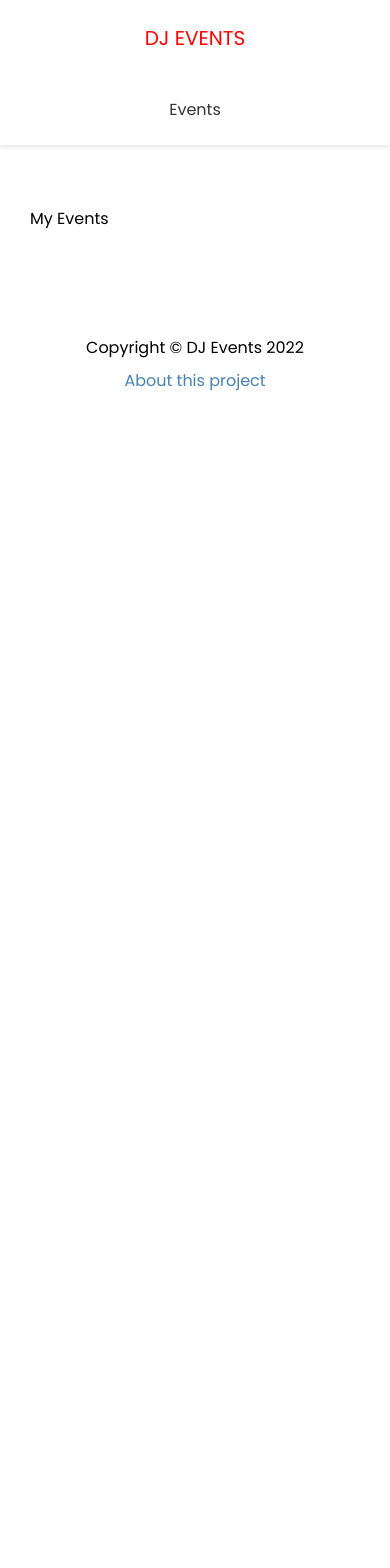
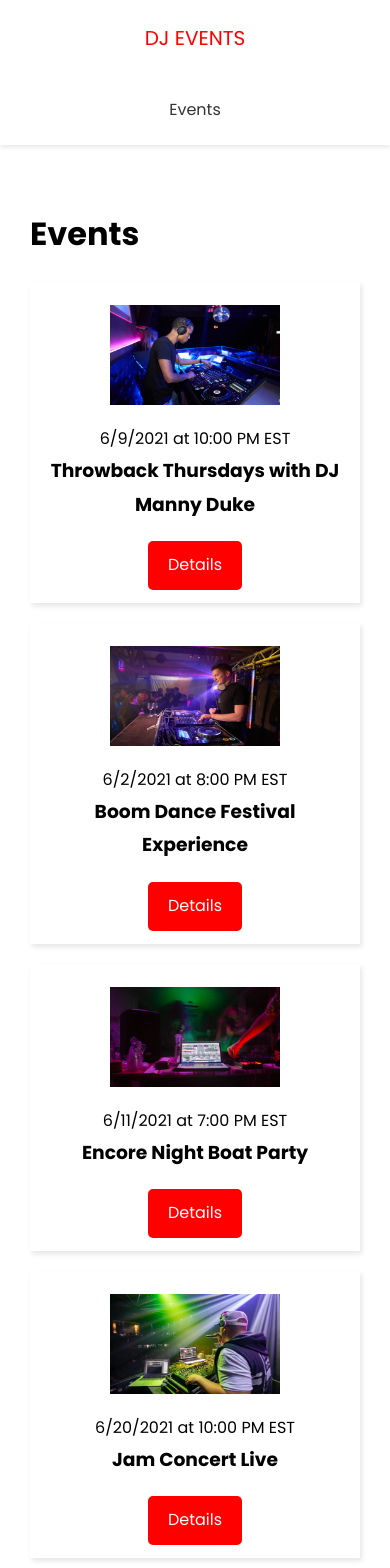
Before and after one commit to joaoferreira1989/next-strapi, a Next.js app: page /events in a window 390 px wide. Shown: the top 1568 px of the page. Before the commit the page ends 844 px from the top, so only its background shows below. Built offline with nearby package versions, Linux system fonts and the light colour scheme; no server answers.

Commit message:
List events and static paths

```diff
--- /dev/null
+++ b/components/event-item/event-item.js
@@ -0,0 +1,29 @@
+import Link from 'next/link'
+import Image from 'next/image'
+import styles from './event-item.module.css'
+
+export default function EventItem({ evt }) {
+  return (
+    <div className={styles.event}>
+      <div className={styles.img}>
+        <Image src={ evt.image ? evt.image : '/images/event-default.png' }
+          width={170}
+          height={100}
+        />
+      </div>
+
+      <div className={styles.info}>
+        <span>
+          {new Date(evt.date).toLocaleDateString('en-US')} at {evt.time}
+        </span>
+        <h3>{evt.name}</h3>
+      </div>
+
+      <div className={styles.link}>
+        <Link href={`/events/${evt.slug}`}>
+          <a className='btn'>Details</a>
+        </Link>
+      </div>
+    </div>
+  )
+}
--- /dev/null
+++ b/components/event-item/event-item.module.css
@@ -0,0 +1,28 @@
+.event {
+    display: flex;
+    justify-content: space-between;
+    align-items: center;
+    margin: 20px 0;
+    padding: 13px;
+    box-shadow: 2px 3px 5px rgba(0, 0, 0, 0.1);
+  }
+
+  .img {
+    flex: 1;
+    margin: 10px;
+  }
+
+  .info {
+    flex: 2;
+  }
+
+  @media (max-width: 600px) {
+    .event {
+      flex-direction: column;
+      text-align: center;
+    }
+
+    .info {
+      margin-bottom: 20px;
+    }
+  }
--- /dev/null
+++ b/config/index.js
@@ -0,0 +1 @@
+export const API_URL = process.env.NEXT_PUBLIC_API_URL || 'http://localhost:3000';
--- a/jsconfig.json
+++ b/jsconfig.json
@@ -2,7 +2,8 @@
     "compilerOptions": {
         "baseUrl": ".",
         "paths": {
-            "@/components/*": ["components/*"]
+            "@/components/*": ["components/*"],
+            "@/config/*": ["config/*"]
         }
     }
 }
--- /dev/null
+++ b/pages/api/events/[slug].js
@@ -0,0 +1,7 @@
+const { events } = require('./data.json');
+
+export default function handler(req, res) {
+    const event = events.filter((event) => event.slug === req.query.slug);
+
+    res.status(200).json(event)
+}
--- /dev/null
+++ b/pages/api/events/data.json
@@ -0,0 +1,76 @@
+{
+  "events": [
+    {
+      "id": "1",
+      "name": "Throwback Thursdays with DJ Manny Duke",
+      "slug": "throwback-thursdays-with-dj-manny-duke",
+      "venue": "Horizon Club",
+      "address": "919 3rd Ave New York, New York(NY), 10022",
+      "performers": "DJ Manny Duke",
+      "date": "June 09, 2021",
+      "time": "10:00 PM EST",
+      "description": "Featuring deep cuts, party anthems and remixes nostalgic songs from two of the best decades of music with the very best music from the 90's and 2000's",
+      "image": "/images/sample/event1.jpg"
+    },
+    {
+      "id": "2",
+      "name": "Boom Dance Festival Experience",
+      "slug": "boom-dance-festival-experience",
+      "venue": "Blackjacks",
+      "address": "966 Lexington Ave New York, New York(NY), 10021",
+      "performers": "DJ LUCK & MC NEAT, NICKY BLACKMARKET, DJ NICKY BLACKMARKET, RATPACK",
+      "date": "June 2, 2021",
+      "time": "8:00 PM EST",
+      "description": "It's looking more and more like we will be seeing events return in the summer! To celebrate this we are arranging a festival experience to say good bye to lock down! We will also be celebrating the fact Zoom Dance is one year old!",
+      "image": "/images/sample/event2.jpg"
+    },
+    {
+      "id": "3",
+      "name": "Encore Night Boat Party",
+      "slug": "encore-night-boat-party",
+      "venue": "Encore",
+      "address": "675 Water St New York, New York(NY), 10002",
+      "performers": "Bad Boy Bill",
+      "date": "June 11, 2021",
+      "time": "7:00 PM EST",
+      "description": "Who is ready to party? I mean in the middle of the water, a boat with good music and drinks. If thats you then you have made it to the right place.",
+      "image": "/images/sample/event3.jpg"
+    },
+    {
+      "id": "4",
+      "name": "Jam Concert Live",
+      "slug": "jam-concert-live",
+      "venue": "Club Ozone",
+      "address": "70 W 115th St New York, New York(NY), 10026",
+      "performers": "DJ RNB",
+      "date": "June 20, 2021",
+      "time": "10:00 PM EST",
+      "description": "The most diverse dj on the east coast, DJ RNB team up once again to bring you the next installment in the high energy, Jam Concert Live series!",
+      "image": "/images/sample/event4.jpg"
+    },
+    {
+      "id": "5",
+      "name": "UnMute Rock Festival",
+      "slug": "unmute-rock-festival",
+      "venue": "Studio 54",
+      "address": "55 La Salle St #12K New York, New York(NY), 10027",
+      "performers": "Big Wednesday, Black Pyre, Calling Apollo",
+      "date": "June 30, 2021",
+      "time": "8:00 PM EST",
+      "description": "With bands from around the UK ready to send the roof into orbit, get ready for the loudest Welsh festival: the inaugural UnMute 2021.",
+      "image": "/images/sample/event5.jpg"
+    },
+    {
+      "id": "6",
+      "name": "Soul Kitchen Party",
+      "slug": "soul-kitchen-party",
+      "venue": "Onyx Club",
+      "address": "60 Gramercy Park N #2 New York, New York(NY), 10010",
+      "performers": "A-Trak, Nightmares on Wax, Rakim, Jay Electronica",
+      "date": "July 2, 2021",
+      "time": "8:00 PM EST",
+      "description": "Dope party which features Hip Hop legends, emerging artists and world-class turntablists",
+      "image": "/images/sample/event6.jpg"
+    }
+  ]
+}
--- /dev/null
+++ b/pages/api/events/index.js
@@ -0,0 +1,5 @@
+const { events } = require('./data.json');
+
+export default function handler(req, res) {
+  res.status(200).json(events)
+}
--- a/pages/api/hello.js
+++ /dev/null
@@ -1,5 +0,0 @@
-// Next.js API route support: https://nextjs.org/docs/api-routes/introduction
-
-export default function handler(req, res) {
-  res.status(200).json({ name: 'John Doe' })
-}
--- a/pages/events/index.js
+++ b/pages/events/index.js
@@ -1,9 +1,30 @@
-import Layout from "@/components/layout/layout"
+import Layout from '@/components/layout/layout'
+import EventItem from '@/components/event-item/event-item';
+import { API_URL } from "@/config/index";
 
-export default function EventsPage() {
-    return (
-        <Layout>
-            <div>My Events</div>
-        </Layout>
-    )
+export default function EventsPage({ events }) {
+  return (
+    <div>
+      <Layout>
+        <h1>Events</h1>
+        {events.lenght === 0 && <h3>No events to show</h3>}
+
+        {events.map(event => (
+          <EventItem key={event.id} evt={event}></EventItem>
+        ))}
+      </Layout>
+    </div>
+  )
 }
+
+export async function getStaticProps() {
+  const response = await fetch(`${API_URL}/api/events`);
+  const events = await response.json();
+
+  return {
+    props: {
+      events
+    },
+    revalidate: 1
+  }
+}
```
Also changed, not shown: pages/events/[event].js (deleted, +0 -12 lines), pages/events/[slug].js (added, +49 -0 lines), pages/index.js (+21 -3 lines).
